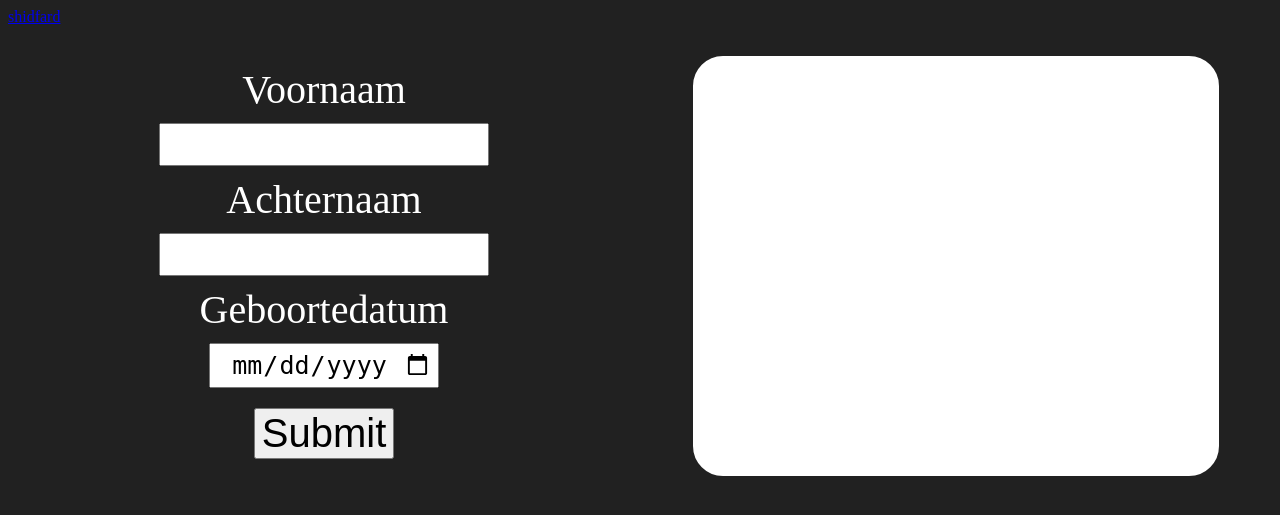
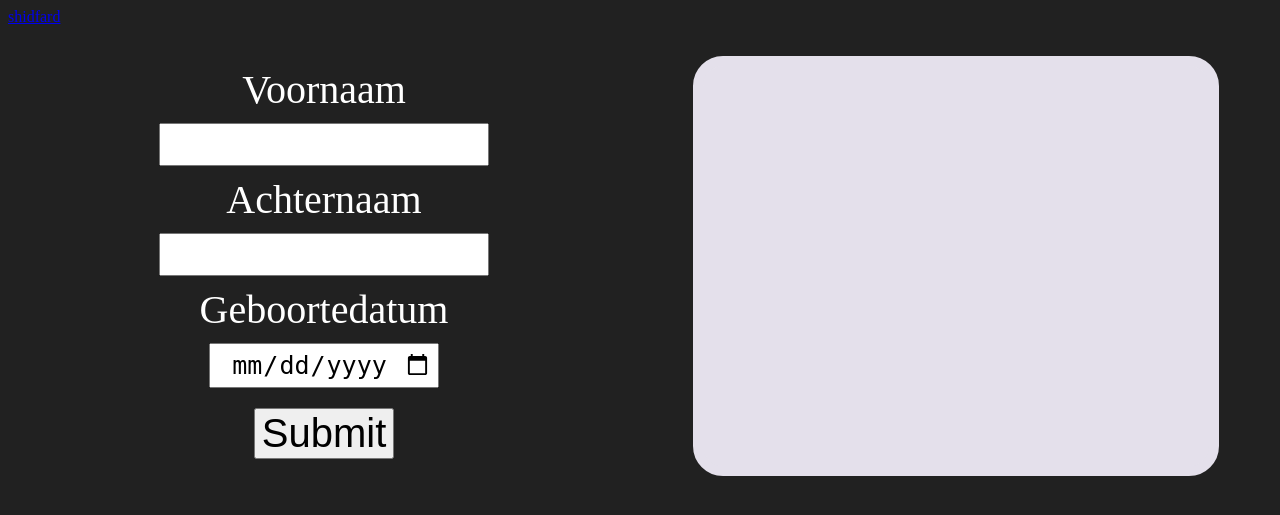
Before and after one commit to EricGiant/databaseWithMichael, a PHP site: page / in a window 1280 px wide. Shown: the top 515 px of the page. Run offline with PHP 8.4, Linux system fonts and the light colour scheme; data that the repository does not hold is empty.

Commit message:
small CCS chaanges

```diff
--- a/V2/php/userInfo.css
+++ b/V2/php/userInfo.css
@@ -16,7 +16,7 @@
 {
     font-size: 30px;
     font-family: 'Lucida Sans', 'Lucida Sans Regular', 'Lucida Grande', 'Lucida Sans Unicode', Geneva, Verdana, sans-serif;
-    background: #67c8fb;
+    background: rgb(150, 155, 210);
     border-radius: 30px;
     padding: 10px;
     width: 80%;
--- a/V2/selectInfo.css
+++ b/V2/selectInfo.css
@@ -1,7 +1,7 @@
 .entry
 {
     border-radius: 20px;
-    background: #67c8fb;
+    background: rgb(150, 155, 210);
     text-align: center;
     font-size: 30px;
     font-family: 'Lucida Sans', 'Lucida Sans Regular', 'Lucida Grande', 'Lucida Sans Unicode', Geneva, Verdana, sans-serif;
@@ -9,7 +9,7 @@
 }
 ::-webkit-scrollbar
 {
-    background-color: white;
+    background-color: rgb(228, 224, 235);
 }
 ::-webkit-scrollbar-thumb
 {
--- a/V2/selectInfo.php
+++ b/V2/selectInfo.php
@@ -6,12 +6,12 @@
 </head>
 <body>
     <div style ="
-    background-color: white;
+    background-color: rgb(228, 224, 235);
     width: 80%;
     height: 400px;
     margin: auto;
     overflow: auto;
-    border:10px solid white;
+    border:10px solid rgb(228, 224, 235);
     border-radius: 30px;
     ">
     <?php
```
